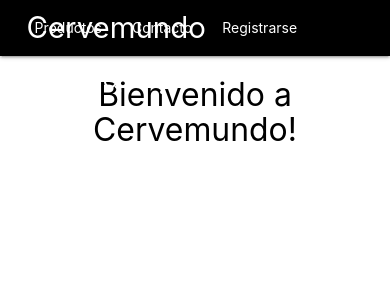
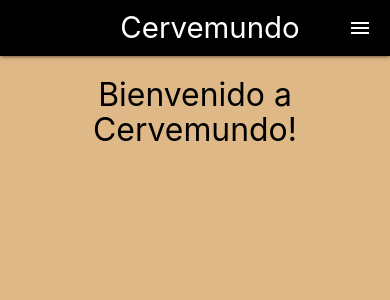
Before and after one commit to claudiomr79/Cervemundo-Rohr, a React (Create React App) app: page / in a window 390 px wide. Shown: the top 300 px of the page. Built offline with nearby package versions, Linux system fonts and the light colour scheme.

Commit message:
clase 4, corregido el navbar y responsive

```diff
--- a/src/components/CartWidget.js
+++ b/src/components/CartWidget.js
@@ -4,10 +4,14 @@ export const CartWidget = () => {
   return (
     <div>
       <li>
-          <a href="#"><i class="large material-icons"> search </i></a>
+        <a href="#">
+          <i className="large material-icons"> search </i>
+        </a>
       </li>
       <li>
-          <a href="#"><i class="large material-icons"> shopping_cart </i></a>
+        <a href="#">
+          <i className="large material-icons"> shopping_cart </i>
+        </a>
       </li>
     </div>
   );
--- a/src/components/header/NavBar.js
+++ b/src/components/header/NavBar.js
@@ -4,12 +4,11 @@ import { CartWidget } from '../CartWidget';
 export const NavBar = () => {
   return (
     <div className="navbar-fixed">
-      <nav className="black">
-        <div className="nav-wrapper container">
-          <a href="#" className="brand-logo left">
+      <nav className="nav-wrapper black">
+          <a href="#" style={{paddingLeft:30}} className="brand-logo">
             Cervemundo
           </a>
-          <ul className="right">
+          <ul style={{paddingRight:20}} className="right hide-on-med-and-down">
             <li>
               <a href="#">Productos</a>
             </li>
@@ -26,8 +25,16 @@ export const NavBar = () => {
                <CartWidget  />
             </li>
           </ul>
-        </div>
+          <a href="#" data-target="responsive-menu" className="sidenav-trigger right">
+            <i className="material-icons">menu</i>
+          </a>
       </nav>
+      <ul id="responsive-menu" className="sidenav">
+            <li><a href="#">Item1</a></li>
+            <li><a href="#">Item2</a></li>
+            <li><a href="#">Item3</a></li>
+            <li><a href="#">Item4</a></li>
+      </ul>
     </div>
   );
 };
--- a/src/estilos.css
+++ b/src/estilos.css
@@ -2,3 +2,9 @@ h1,h2,h3,h4,h5,h6{
     color: black;
     text-align: center;
 }
+#brand-logo{
+    padding-left: 10;
+}
+body{
+    background-color: burlywood;
+}
```
Lines whose indentation alone changed are shown as unchanged.
